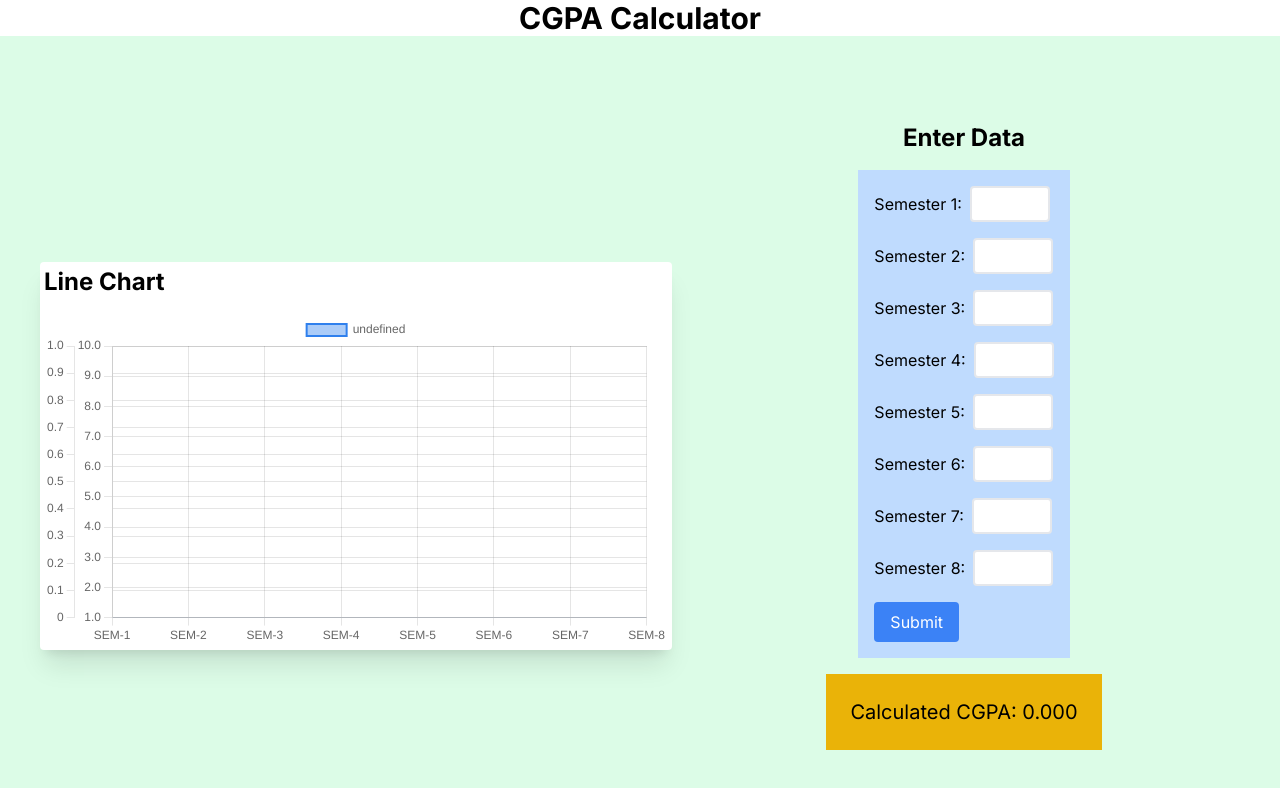
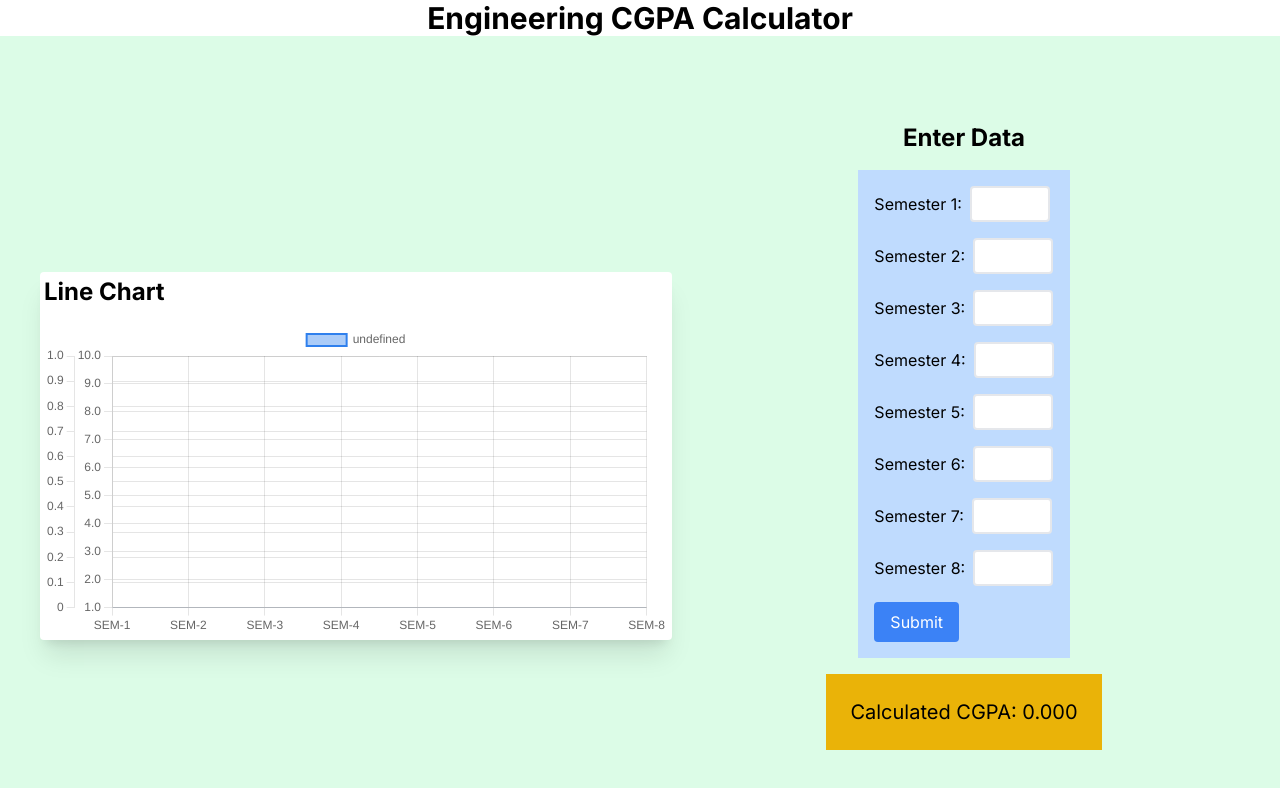
Before and after one commit to sshrey15/dashBoard, a Next.js app: page / in a window 1280 px wide. Shown: the top 788 px of the page. Built offline with nearby package versions, Linux system fonts and the light colour scheme.

Commit message:
Update Engineering CGPA Calculator page layout

```diff
--- a/src/app/page.js
+++ b/src/app/page.js
@@ -92,23 +92,23 @@ export default function Home() {
   };
 
   const graphWidth = window.innerWidth > 768 ? 300 : window.innerWidth - 50;
-const graphHeight = window.innerHeight > 768 ? 160 : window.innerHeight / 2;
-
+  const graphHeight = window.innerHeight > 768 ? 160 : window.innerHeight / 2;
 
   return (
     <>
       <div className="flex flex-col justify-center items-center">
         <h1 className="text-3xl font-bold light:text-gray-700">
-          CGPA Calculator
+          Engineering CGPA Calculator
         </h1>
       </div>
       <div className="grid grid-cols-1 md:grid-cols-1 lg:grid-cols-2 gap-4 items-center justify-center min-h-screen bg-green-100">
         <div className="lg:pd-7 sm:p-1 sm:ml-3 lg:ml-10 mt-10 bg-white rounded shadow-xl  sm:w-full lg:w-full">
-
           <h2 className="text-2xl font-bold mb-4 light:text-gray-700">
             Line Chart
           </h2>
-          <Line data={data} width={graphWidth} height={graphHeight} options={options} />
+          <div className="w-full   sm:h-1/4 lg:h-1/2 xl:h-1/4">
+            <Line className="w-full sm:h-full " data={data} options={options} />
+          </div>
         </div>
         <div className=" flex flex-col justify-center items-center w-full">
           {cgpa.reduce((a, b) => a + b, 0) / cgpa.length > 7.5 && (
@@ -118,7 +118,7 @@ const graphHeight = window.innerHeight > 768 ? 160 : window.innerHeight / 2;
               </p>
               <Confetti />
             </>
-          ) }
+          )}
           <h2 className="text-2xl font-bold mb-4 light:text-gray-700">
             Enter Data
           </h2>
```
